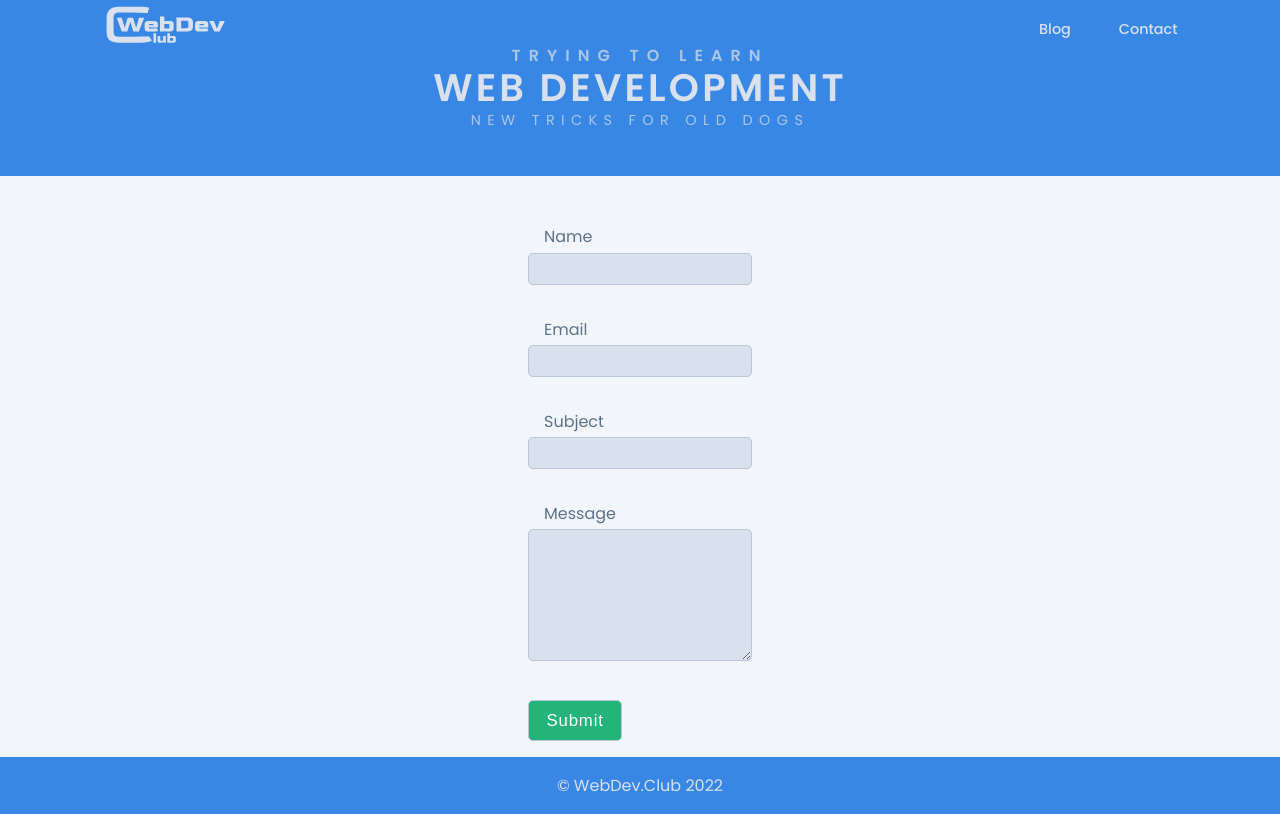
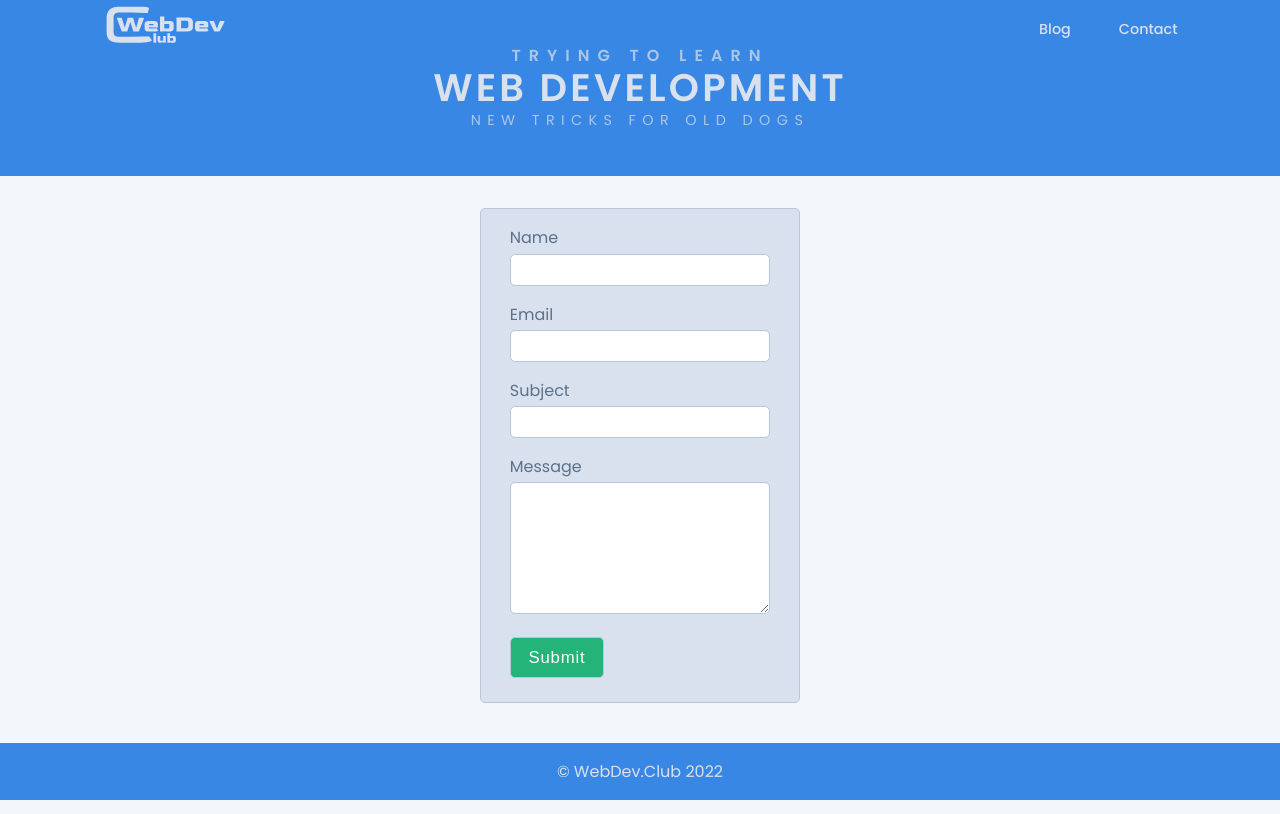
Before and after one commit to pirej/next-graphcms-blog, a Next.js app: page /contact in a window 1280 px wide. Built offline with nearby package versions, Linux system fonts and the light colour scheme.

Commit message:
form colors, border, padding...

```diff
--- a/pages/contact/index.js
+++ b/pages/contact/index.js
@@ -7,22 +7,29 @@ const StyledContact = styled.section`
   .formWrap {
     width: 25vw;
     .theForm {
+      background-color: #d8e1ed;
       margin-top: 2rem;
-      padding: 0 3rem;
+      padding: 0 9%;
+      /* padding: 0 3rem; */
       border-radius: 5px;
       display: flex;
       flex-direction: column;
       align-items: center;
       border-radius: 5px;
+      border: solid thin #b8c7d9;
 
       label {
         display: block;
         margin-bottom: 0.2em;
-        padding: 0 1rem;
+        /* padding: 0 1rem; */
         color: #5b718c;
       }
       p {
         width: 100%;
+        margin-bottom: 0;
+        :last-child {
+          margin-bottom: 1.5rem;
+        }
 
         input:-webkit-autofill,
         input:-webkit-autofill:hover,
@@ -42,7 +49,6 @@ const StyledContact = styled.section`
           width: 100%;
           height: 2rem;
           border-radius: 5px;
-          background-color: #d8e1ed;
           border: solid thin #b8c7d9;
           font-size: 1rem;
           letter-spacing: 0.04rem;
@@ -59,7 +65,6 @@ const StyledContact = styled.section`
         textarea {
           /* background-color: #d8e1ed; */
           color: #335580;
-          background-color: #d8e1ed;
           width: 100%;
           border-radius: 5px;
           border: solid thin #b8c7d9;
```
